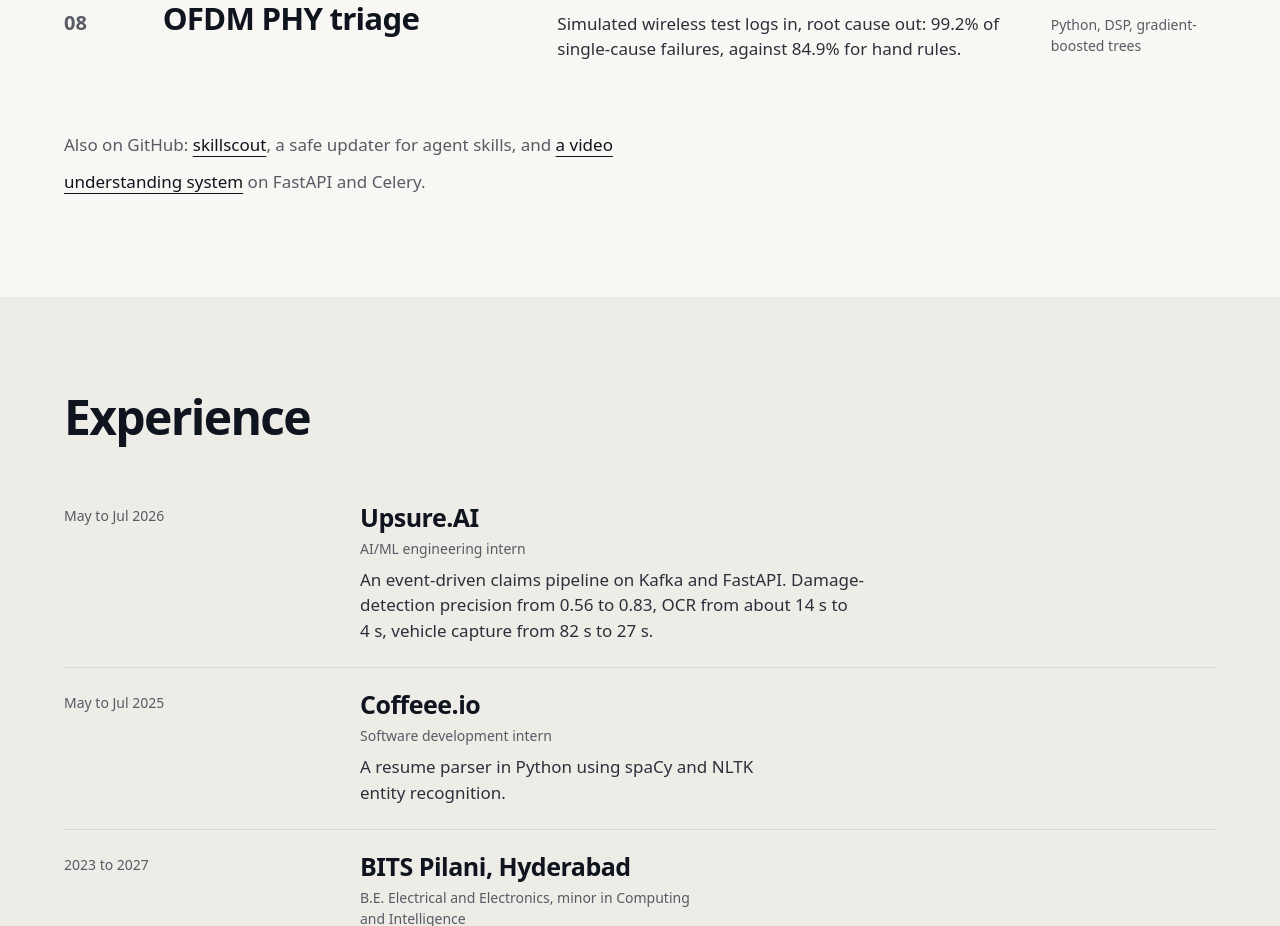
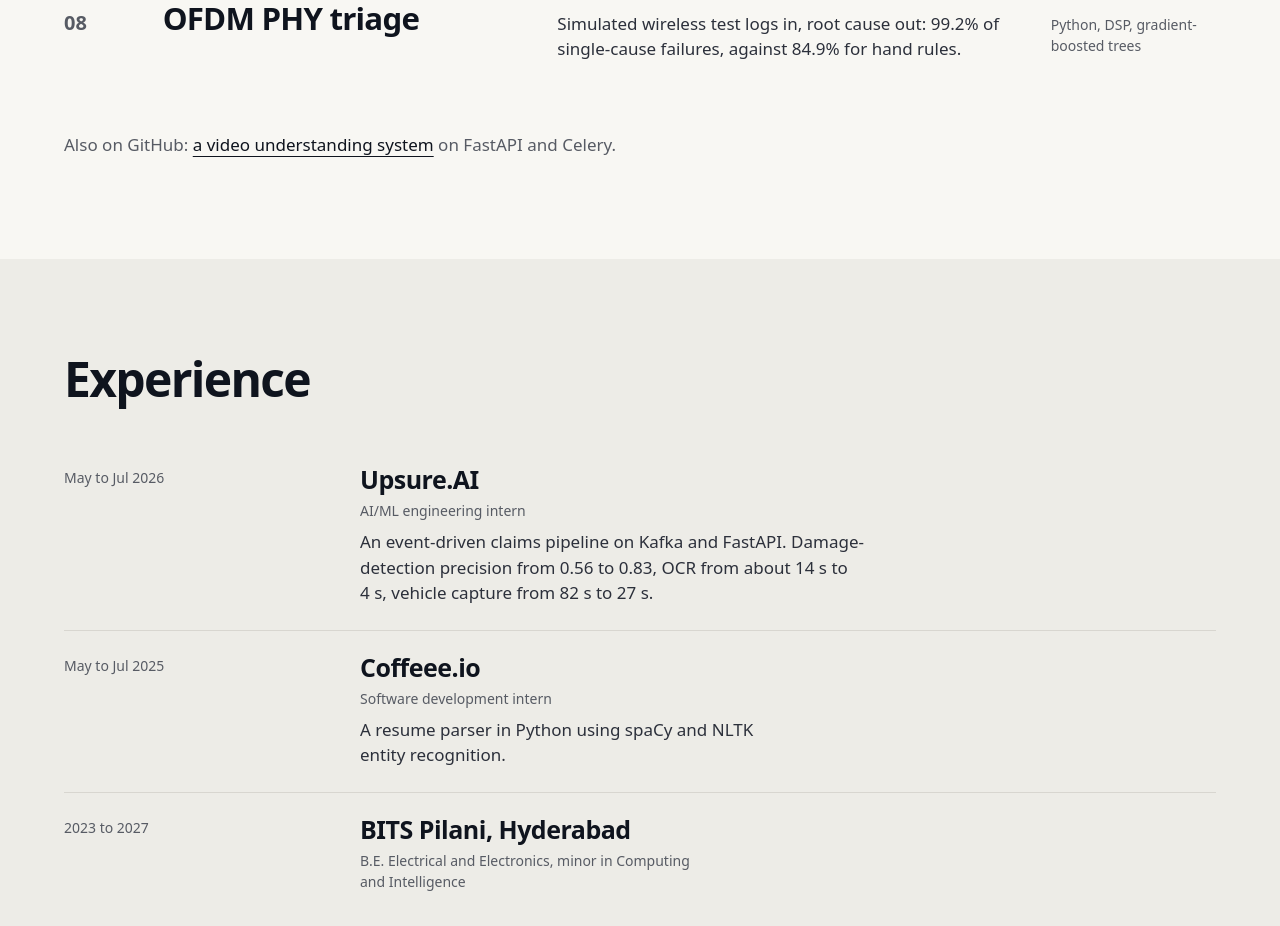
Before and after one commit to akshit9162/akshit9162.github.io, a plain HTML site: page index.html in a window 1280 px wide. Shown: the part 2179-3105 px from the top of the page. Drawn offline with Linux system fonts and the light colour scheme; a web font is replaced by a local one.

Commit message:
Drop skillscout from the also line

```diff
--- a/index.html
+++ b/index.html
@@ -71,7 +71,7 @@
         <li><a class="row" href="https://akshit9162.github.io/prlvs-reproduction/" data-preview="https://akshit9162.github.io/prlvs-reproduction/og.png"><span class="row__n num">07</span><span class="row__name">PRLVS reproduction</span><span class="row__claim">A video-summarization paper that did not reproduce, and the diagnosis of why.</span><span class="row__stack">PyTorch, RL, TVSum</span></a></li>
         <li><a class="row" href="https://akshit9162.github.io/ofdm-phy-triage/" data-preview="https://akshit9162.github.io/ofdm-phy-triage/og.png"><span class="row__n num">08</span><span class="row__name">OFDM PHY triage</span><span class="row__claim">Simulated wireless test logs in, root cause out: 99.2% of single-cause failures, against 84.9% for hand rules.</span><span class="row__stack">Python, DSP, gradient-boosted trees</span></a></li>
       </ol>
-      <p class="also">Also on GitHub: <a href="https://akshit9162.github.io/skillscout/">skillscout</a>, a safe updater for agent skills, and <a href="https://akshit9162.github.io/Agentic-Video-Understanding-System/">a video understanding system</a> on FastAPI and Celery.</p>
+      <p class="also">Also on GitHub: <a href="https://akshit9162.github.io/Agentic-Video-Understanding-System/">a video understanding system</a> on FastAPI and Celery.</p>
     </div>
   </section>
 
```
